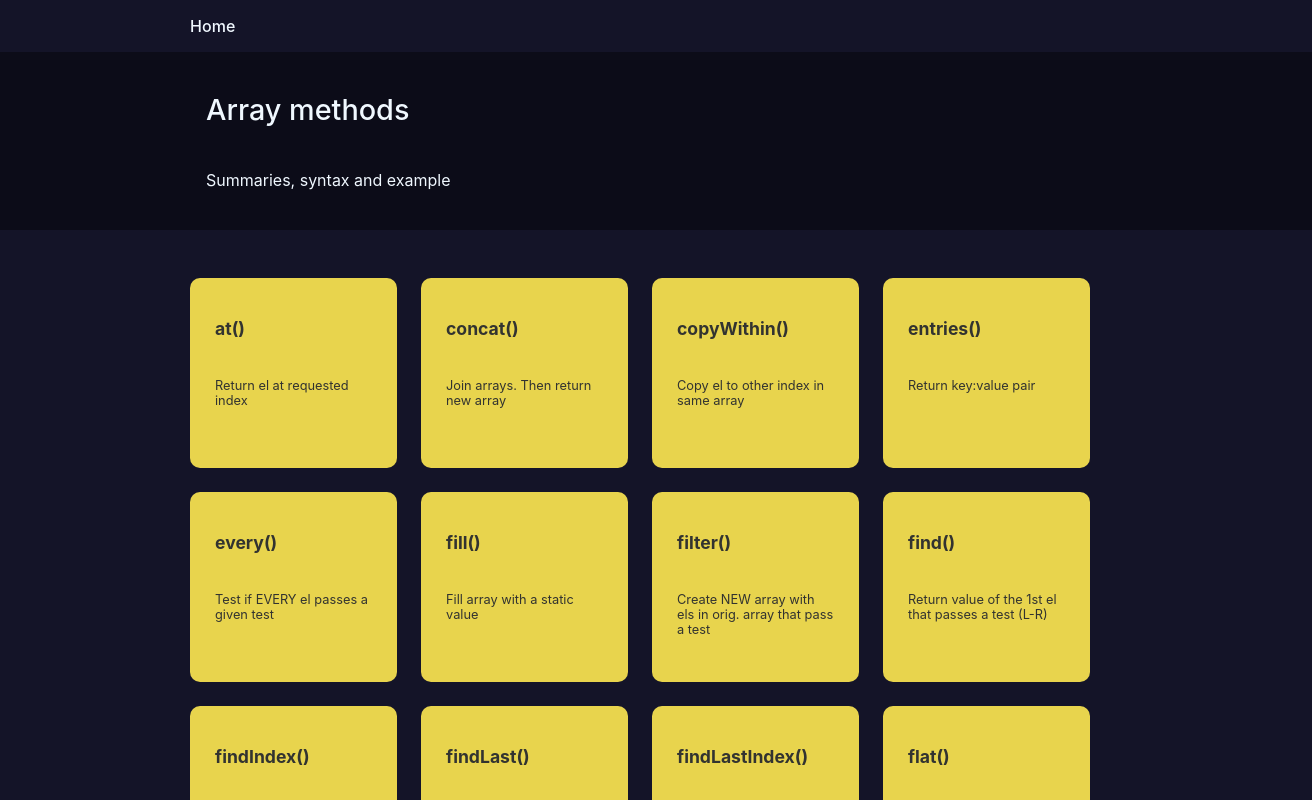
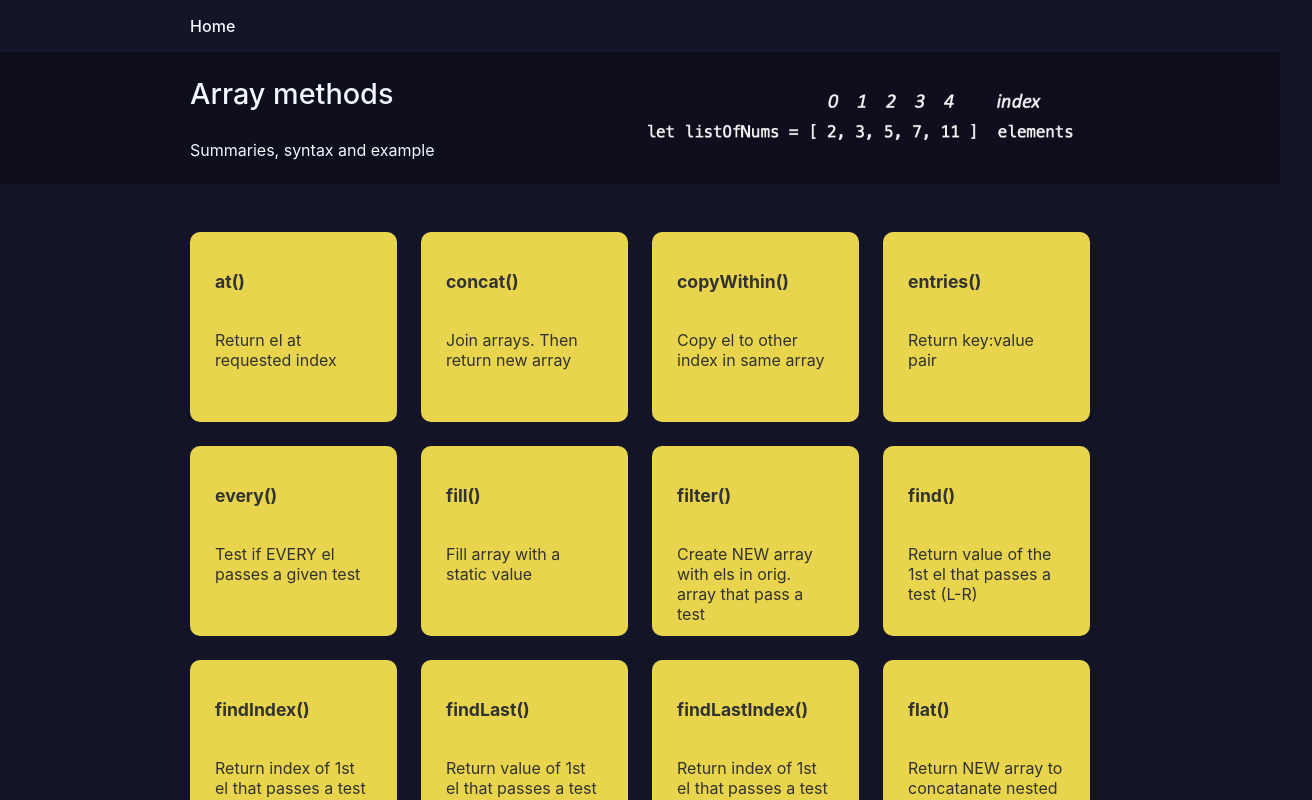
Before and after one commit to CW-Logothetis/openAI, a SvelteKit app: page / in a window 1280 px wide. Shown: the top 800 px of the page, 1312 px wide, since content can reach past the window. Built offline with nearby package versions, Linux system fonts and the light colour scheme.

Commit message:
add image, alter css

```diff
--- a/src/routes/+page.svelte
+++ b/src/routes/+page.svelte
@@ -3,10 +3,14 @@
 	import { arrayMethods } from '$lib/arrayMethods'
 </script>
 
+
 <section class="header">
 	<div class="header__content">
-		<h1>Array methods</h1>
-		<p>Summaries, syntax and example</p>
+		<div class="header__text">
+			<h1>Array methods</h1>
+			<p>Summaries, syntax and example</p>
+		</div>
+		<img src='/diagram_array.png' alt='diagram of an array'/>
 	</div>
 </section>
 
@@ -20,40 +24,48 @@
 </section>
 
 
+<style>
 
-<style>
 	h2 {
 		color: var(--js-grey);
 		font-size: 1.1rem;
-		margin-bottom: 1.5em;
+		margin-bottom: 1.25em;
 	}
 
 	p {
-		font-size: 0.8rem;
+		font-size: 1rem;
 		color: var(--js-grey)
 	}
 
+	img {
+		width: 50%;
+	}
+
 	.header {
-		background: rgba(0, 0, 0, 0.4);
+		background: rgba(0, 0, 0, 0.3);
 		margin: 0;
 		width: 100%;
-		padding: 1rem;
 		margin-bottom: 3em;
 	}
 
 	.header__content {
+		color: aliceblue;
+		display: flex;
+		justify-content: space-between;
+		align-items: center;
 		margin: 0 auto;
+		padding: 0 1em;
 		max-width: 900px;
 	}
 
-	.header__content > h1 {
-		color: aliceblue;
+	.header__content  h1 {
+
 		font-size: 1.8rem;
 		font-weight: 500;
-		margin-bottom: 1.5em;
+		margin-bottom: 1em;
 	}
 
-	.header__content > p {
+	.header__content  p {
 		color: aliceblue;
 		font-size: 1rem;
 		margin-bottom: 1.5rem;
@@ -62,6 +74,7 @@
 	.cards {
 		display: grid;
 		margin: 0 auto;
+		padding: 0 2em;
 		align-items: center;
 		grid-template-columns: repeat(auto-fit, minmax(12em, 1fr));
 		grid-gap: 1.5rem;
@@ -88,7 +101,14 @@
 	}
 
 	.card:hover {
+		box-shadow: 0px 8px 8px rgba(124, 124, 111, 0.25);
 		transform: scale(1.05);
-		box-shadow: 0px 8px 8px rgba(124, 124, 111, 0.25);
+	}
+
+	.card:hover > h2 {
+		color: rgb(16, 16, 16);
+	}
+	.card:hover > p {
+		color: rgb(16, 16, 16);
 	}
 </style>
```
